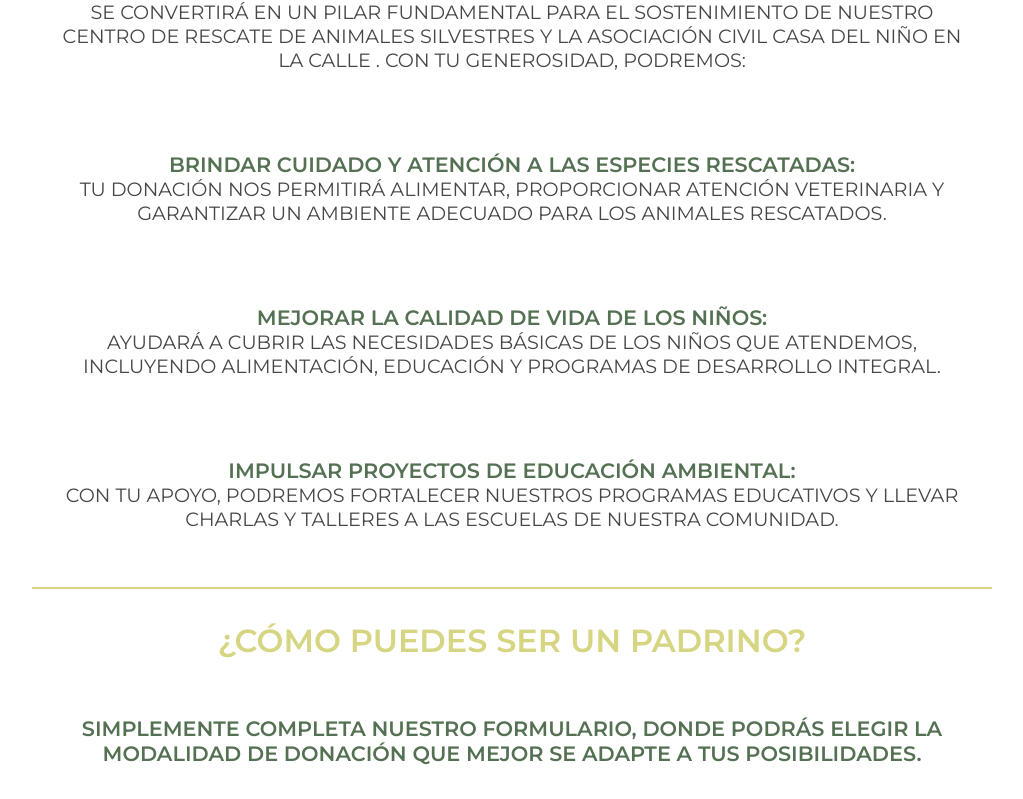
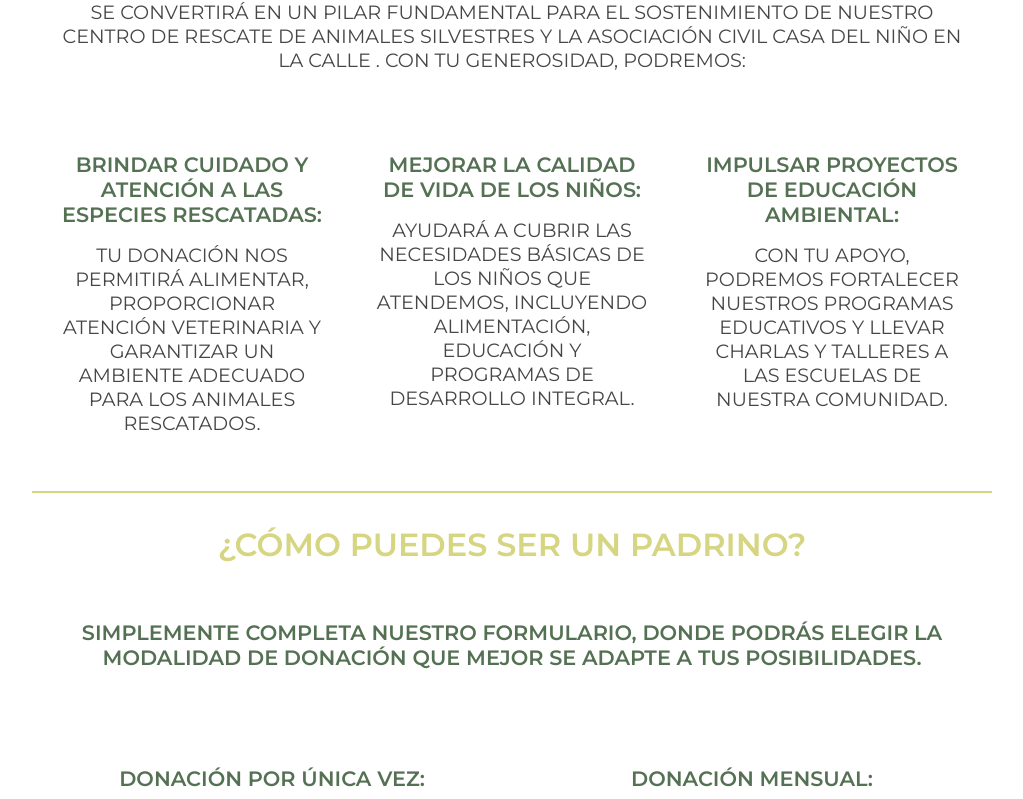
Before and after one commit to Mateocorsi33/webgranjalospibes, a React (Create React App) app: page /padrinos in a window 1280 px wide. Shown: the part 1121-1920 px from the top of the page, without its empty margins (128-1151 px from the left). Built offline with nearby package versions, Linux system fonts and the light colour scheme.

Commit message:
cambios css generales

```diff
--- a/src/Components/Main/Presentacion/index.jsx
+++ b/src/Components/Main/Presentacion/index.jsx
@@ -176,7 +176,7 @@ const Titu2 = styled.h1`
 
 const Parra = styled.p`
     display: flex;
-    width: auto;
+    width: 36rem;
     flex-direction: column;
     margin: 0;
     color: #557153;
@@ -188,7 +188,7 @@ const Parra = styled.p`
     padding-top: .5rem;
 
     @media (max-width: 800px) {
-        width: 90%;
+        width: 95%;
         font-size: .9rem;
         line-height: 2rem;
         font-weight: 400;
@@ -199,7 +199,7 @@ const Parra = styled.p`
 
 const Parra2 = styled.p`
     display: flex;
-    width: auto;
+    width: 36rem;
     flex-direction: column;
     text-align: end;
     margin: 0;
@@ -213,7 +213,7 @@ const Parra2 = styled.p`
 
 
     @media (max-width: 800px) {
-        width: 90%;
+        width: 95%;
         font-size: .9rem;
         line-height: 2rem;
         font-weight: 400;
--- a/src/Components/Padrinos/index.jsx
+++ b/src/Components/Padrinos/index.jsx
@@ -58,6 +58,19 @@ const DivPadrinos = styled.div`
     }
 `
 
+
+const DivParrafos = styled.div`
+    display: flex;
+    flex-direction: row;
+    align-items: flex-start;
+
+    @media (max-width: 800px) {
+       display: flex;
+       flex-direction: column;
+       align-items: center;
+       gap:2rem;
+    }
+`
 
 
 const Encabe = styled.h1`
@@ -159,11 +172,13 @@ const Strong = styled.strong`
     font-weight: 600;
     line-height: normal;
     margin: 0;
+    padding-bottom: 1rem;
 
     @media (max-width: 800px) {
         text-align: center;
         margin-bottom:0.5rem;
         font-size: 1.2rem;
+        padding-bottom: 0;
     }
 `
 
@@ -201,16 +216,20 @@ const Padrinos = () => {
                 <Parrafo>HOY TE INVITAMOS A SER PARTE DE NUESTRA CAMPAÑA DE PADRINOS, UNA OPORTUNIDAD ÚNICA PARA MARCAR LA DIFERENCIA EN LA VIDA DE ESTOS NIÑOS Y CONTRIBUIR A LA PROTECCIÓN DE NUESTRA INVALUABLE BIODIVERSIDAD.</Parrafo>
                 <Encabe>¿QUÉ IMPLICA SER UN PADRINO?</Encabe>
                 <Parrafo>COMO PADRINO, TU DONACIÓN ECONÓMICA SEA POR ÚNICA VEZ O DE MANERA MENSUAL SE CONVERTIRÁ EN UN PILAR FUNDAMENTAL PARA EL SOSTENIMIENTO DE NUESTRO CENTRO DE RESCATE DE ANIMALES SILVESTRES Y LA ASOCIACIÓN CIVIL CASA DEL NIÑO EN LA CALLE . CON TU GENEROSIDAD, PODREMOS:</Parrafo>
+                <DivParrafos>
                     <Parrafo><Strong>BRINDAR CUIDADO Y ATENCIÓN A LAS ESPECIES RESCATADAS:</Strong> TU DONACIÓN NOS PERMITIRÁ ALIMENTAR, PROPORCIONAR ATENCIÓN VETERINARIA Y GARANTIZAR UN AMBIENTE ADECUADO PARA LOS ANIMALES RESCATADOS.</Parrafo>
                     {/* <Img src={iconoUno}/> */}
                     <Parrafo><Strong>MEJORAR LA CALIDAD DE VIDA DE LOS NIÑOS:</Strong> AYUDARÁ A CUBRIR LAS NECESIDADES BÁSICAS DE LOS NIÑOS QUE ATENDEMOS, INCLUYENDO ALIMENTACIÓN, EDUCACIÓN Y PROGRAMAS DE DESARROLLO INTEGRAL.</Parrafo>
                     {/* <Img src={iconoDos}/> */}
                     <Parrafo><Strong>IMPULSAR PROYECTOS DE EDUCACIÓN AMBIENTAL:</Strong> CON TU APOYO, PODREMOS FORTALECER NUESTROS PROGRAMAS EDUCATIVOS Y LLEVAR CHARLAS Y TALLERES A LAS ESCUELAS DE NUESTRA COMUNIDAD.</Parrafo>
                     {/* <Img src={iconoTres}/> */}
+                </DivParrafos>
                 <Encabe>¿CÓMO PUEDES SER UN PADRINO?</Encabe>
                 <Parrafo><Strong>SIMPLEMENTE COMPLETA NUESTRO FORMULARIO, DONDE PODRÁS ELEGIR LA MODALIDAD DE DONACIÓN QUE MEJOR SE ADAPTE A TUS POSIBILIDADES.</Strong></Parrafo>
+                <DivParrafos>
                     <Parrafo><Strong>DONACIÓN POR ÚNICA VEZ:</Strong> SI DESEAS REALIZAR UNA DONACIÓN ÚNICA, CUALQUIER APORTE ECONÓMICO SERÁ DE GRAN AYUDA PARA SEGUIR ADELANTE CON NUESTRA MISIÓN. CADA CONTRIBUCIÓN CUENTA Y CADA GESTO DE APOYO ES VALIOSO PARA NOSOTROS.</Parrafo>
                     <Parrafo><Strong>DONACIÓN MENSUAL:</Strong> ESTABLECE UNA DONACIÓN MENSUAL QUE SE AJUSTE A TU PRESUPUESTO. CADA MES, TU CONTRIBUCIÓN RESPALDARÁ NUESTROS PROYECTOS Y BRINDARÁ ESPERANZA A LOS NIÑOS Y A LOS ANIMALES EN NUESTRO CENTRO DE RESCATE.</Parrafo>
+                </DivParrafos>
                 <Parrafo><Strong>CONVIÉRTETE EN UN PADRINO Y SÉ PARTE DEL CAMBIO QUE QUEREMOS VER EN EL MUNDO.</Strong></Parrafo>
                 <StyledLink to="/donar" onClick={handleClick} style={{}}><Boton>APADRINARSE</Boton></StyledLink>
             </DivPadrinos>
```
Lines whose indentation alone changed are shown as unchanged.
